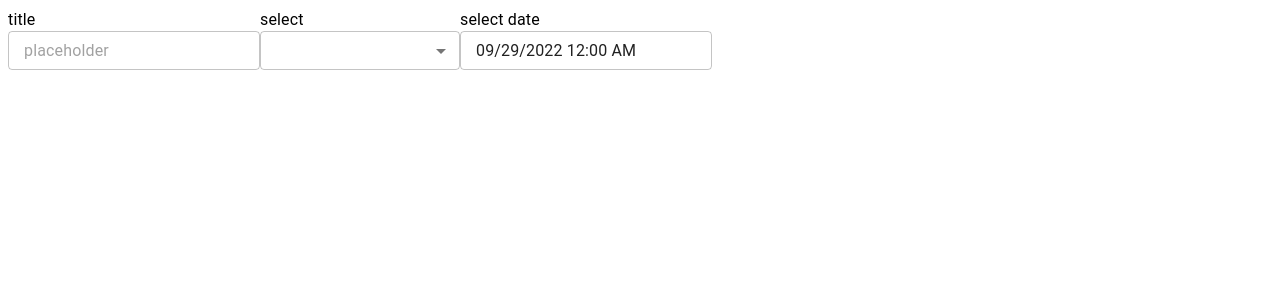
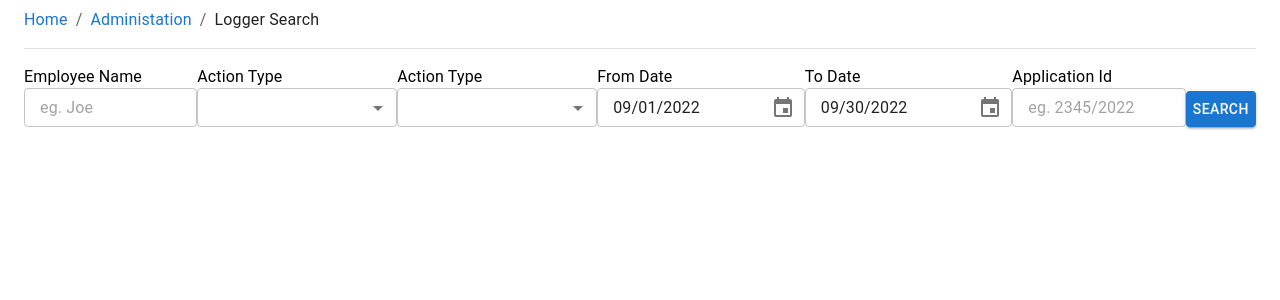
Before and after one commit to YasserKassem989979/search-logger, a React (Create React App) app: page / in a window 1280 px wide. Shown: the top 300 px of the page. Built offline with nearby package versions, Linux system fonts and the light colour scheme.

Commit message:
add logger search form

```diff
--- a/src/constants/forms.ts
+++ /dev/null
@@ -1,5 +0,0 @@
-export interface LoggerSearchForm {
-    firstName: string;
-    lastName: string;
-    email: string;
-}
--- /dev/null
+++ b/src/containers/Logger/SearchForm.tsx
@@ -0,0 +1,130 @@
+import React from 'react';
+import { DesktopDatePicker } from '@mui/x-date-pickers/DesktopDatePicker';
+import { Button, TextField } from '@mui/material';
+import { LocalizationProvider } from '@mui/x-date-pickers/LocalizationProvider';
+import { AdapterMoment } from '@mui/x-date-pickers/AdapterMoment';
+import { InputLabel } from '@mui/material';
+import { useFormik } from 'formik';
+import { Select } from '../../components/Select';
+import { TextInput } from '../../components/TextInput';
+import { LoggerSearchForm } from '../../models/forms';
+import { DateFormats, getCurrentMonth } from '../../helpers/date';
+import moment, { Moment } from 'moment';
+
+const initialValues: LoggerSearchForm = {
+    employeeName: '',
+    fromDate: getCurrentMonth().startOfMonth,
+    toDate: getCurrentMonth().endOfMonth,
+    applicationId: '',
+    applicationType: '',
+    actionType: '',
+};
+
+const SearchFrom = () => {
+    const form = useFormik({
+        initialValues: initialValues,
+        onSubmit: (values) => {
+            alert(JSON.stringify(values, null, 2));
+        },
+    });
+
+    const handleChangeDate = (name: string, newValue: Moment | null) => {
+        console.log('newValue', newValue);
+        const event = {
+            target: {
+                name,
+                value: newValue?.format(DateFormats['YYYY-MM-DD']),
+            },
+        };
+        form.handleChange(event);
+    };
+
+    return (
+        <form onSubmit={form.handleSubmit}>
+            <div
+                style={{
+                    display: 'flex',
+                    flexDirection: 'row',
+                    alignItems: 'center',
+                    justifyContent: 'space-between',
+                }}
+            >
+                <TextInput
+                    name="employeeName"
+                    onBlur={form.handleBlur}
+                    error={!!form.errors.employeeName}
+                    onChange={form.handleChange}
+                    value={form.values.employeeName}
+                    placeholder="eg. Joe"
+                    id="employeeName"
+                    title="Employee Name"
+                />
+                <Select
+                    onChange={form.handleChange}
+                    name="actionType"
+                    value={form.values.actionType}
+                    sx={{ minWidth: 200 }}
+                    title="Action Type"
+                    labelId="actionType"
+                    items={[{ value: 'value', title: 'title' }]}
+                />
+                <Select
+                    onChange={form.handleChange}
+                    name="actionType"
+                    value={form.values.actionType}
+                    sx={{ minWidth: 200 }}
+                    title="Action Type"
+                    labelId="actionType"
+                    items={[{ value: 'value', title: 'title' }]}
+                />
+                <LocalizationProvider dateAdapter={AdapterMoment}>
+                    <div>
+                        <InputLabel htmlFor="fromDate">From Date</InputLabel>
+                        <DesktopDatePicker
+                            value={form.values.fromDate}
+                            onChange={(value) => handleChangeDate('fromDate', moment(value))}
+                            renderInput={(params) => (
+                                <TextField
+                                    {...params}
+                                    id="fromDate"
+                                    name="fromDate"
+                                    onChange={form.handleChange}
+                                />
+                            )}
+                        />
+                    </div>
+                    <div>
+                        <InputLabel htmlFor="toDate">To Date</InputLabel>
+                        <DesktopDatePicker
+                            value={form.values.toDate}
+                            onChange={(value) => handleChangeDate('toDate', moment(value))}
+                            renderInput={(params) => (
+                                <TextField
+                                    {...params}
+                                    id="toDate"
+                                    name="toDate"
+                                    onChange={form.handleChange}
+                                />
+                            )}
+                        />
+                    </div>
+                </LocalizationProvider>
+                <TextInput
+                    name="applicationId"
+                    onBlur={form.handleBlur}
+                    error={!!form.errors.applicationId}
+                    onChange={form.handleChange}
+                    value={form.values.applicationId}
+                    placeholder="eg. 2345/2022"
+                    id="applicationId"
+                    title="Application Id"
+                />
+                <Button sx={{ alignSelf: 'end' }} variant="contained" type="submit">
+                    Search
+                </Button>
+            </div>
+        </form>
+    );
+};
+
+export { SearchFrom };
--- /dev/null
+++ b/src/containers/Logger/index.tsx
@@ -0,0 +1,42 @@
+import React from 'react';
+import { SearchFrom } from './SearchForm';
+import Typography from '@mui/material/Typography';
+import Breadcrumbs from '@mui/material/Breadcrumbs';
+import Link from '@mui/material/Link';
+import { useTheme } from '@mui/material/styles';
+
+const SearchLogger = () => {
+    const theme = useTheme();
+
+    const handleClick = (event: React.MouseEvent<HTMLDivElement, MouseEvent>) => {
+        event.preventDefault();
+        console.info('You clicked a breadcrumb.');
+    };
+
+    return (
+        <div>
+            <div role="presentation" onClick={handleClick}>
+                <Breadcrumbs aria-label="breadcrumb">
+                    <Link underline="hover" color="primary" href="/">
+                        Home
+                    </Link>
+                    <Link underline="hover" color="primary" href="/">
+                        Administation
+                    </Link>
+                    <Typography color="text.primary">Logger Search</Typography>
+                </Breadcrumbs>
+                <div
+                    style={{
+                        height: 1,
+                        background: theme.palette.divider,
+                        marginBottom: theme.spacing(2),
+                        marginTop: theme.spacing(2),
+                    }}
+                />
+            </div>
+            <SearchFrom />
+        </div>
+    );
+};
+
+export { SearchLogger };
--- a/src/containers/SearchLogger/SearchLogger.tsx
+++ /dev/null
@@ -1,39 +0,0 @@
-import React from 'react';
-import { DateTimePicker } from '@mui/x-date-pickers/DateTimePicker';
-import { TextField } from '@mui/material';
-import { LocalizationProvider } from '@mui/x-date-pickers/LocalizationProvider';
-import { AdapterMoment } from '@mui/x-date-pickers/AdapterMoment';
-import { InputLabel } from '@mui/material';
-import { Select } from '../../components/Select';
-import { TextInput } from '../../components/TextInput';
-
-const SearchLogger = () => {
-    const [value, setValue] = React.useState<any>('2022-09-29');
-
-    const handleChange = (newValue: any) => {
-        setValue(newValue);
-    };
-    return (
-        <div style={{ display: 'flex', flexDirection: 'row', alignItems: 'center' }}>
-            <TextInput placeholder="placeholder" id="name" title="title" />
-            <Select
-                sx={{ minWidth: 200 }}
-                title="select"
-                labelId="labelid"
-                items={[{ value: 'value', title: 'title' }]}
-            />
-            <LocalizationProvider dateAdapter={AdapterMoment}>
-                <div>
-                    <InputLabel htmlFor={'props.id'}>{'select date'}</InputLabel>
-                    <DateTimePicker
-                        value={value}
-                        onChange={handleChange}
-                        renderInput={(params) => <TextField {...params} id="props.id" />}
-                    />
-                </div>
-            </LocalizationProvider>
-        </div>
-    );
-};
-
-export default SearchLogger;
--- a/src/containers/SearchLogger/index.ts
+++ /dev/null
@@ -1 +0,0 @@
-export { default as SearchLogger } from './SearchLogger';
--- /dev/null
+++ b/src/helpers/date.ts
@@ -0,0 +1,20 @@
+import moment from 'moment';
+
+type Month = {
+    startOfMonth: string;
+    endOfMonth: string;
+};
+
+//format of dates
+export const DateFormats = {
+    ['YYYY-MM-DD']: 'YYYY-MM-DD',
+};
+
+export const getCurrentMonth = (): Month => {
+    const now = new Date();
+    const month = moment(now);
+    const startOfMonth = month.startOf('M').format(DateFormats['YYYY-MM-DD']);
+    const endOfMonth = month.endOf('M').format(DateFormats['YYYY-MM-DD']);
+
+    return { startOfMonth, endOfMonth };
+};
--- /dev/null
+++ b/src/index.css
@@ -0,0 +1,3 @@
+body{
+    padding: 0px 16px;
+}
--- a/src/index.tsx
+++ b/src/index.tsx
@@ -1,6 +1,7 @@
 import React from 'react';
 import ReactDOM from 'react-dom/client';
-import { SearchLogger } from './containers/SearchLogger';
+import './index.css';
+import { SearchLogger } from './containers/Logger';
 import reportWebVitals from './reportWebVitals';
 import { ThemeProvider } from '@mui/material/styles';
 import { theme } from './config/theme';
--- /dev/null
+++ b/src/models/forms.ts
@@ -0,0 +1,21 @@
+enum ActionType {
+    'DARI_REFRESH_TOKEN',
+    'DARI_APP_LOGIN',
+    'INITIATE_APPLICATION',
+    'SUBMIT_APPLICATION',
+    'ADD_EMPLOYEE',
+}
+
+enum AppicationType {
+    'ADD_COMPANY_EMPLOYEE',
+    'CERT_PROP_OWNERSHIP',
+}
+
+export interface LoggerSearchForm {
+    employeeName: string;
+    actionType: ActionType | '';
+    applicationType: AppicationType | '';
+    fromDate: string;
+    toDate: string;
+    applicationId: number | string;
+}
```
Also changed, not shown: .eslintrc.js, src/containers/Logger/searchlogger.module.css (added), 1 other file (tests, documents, lock files or other folders).
